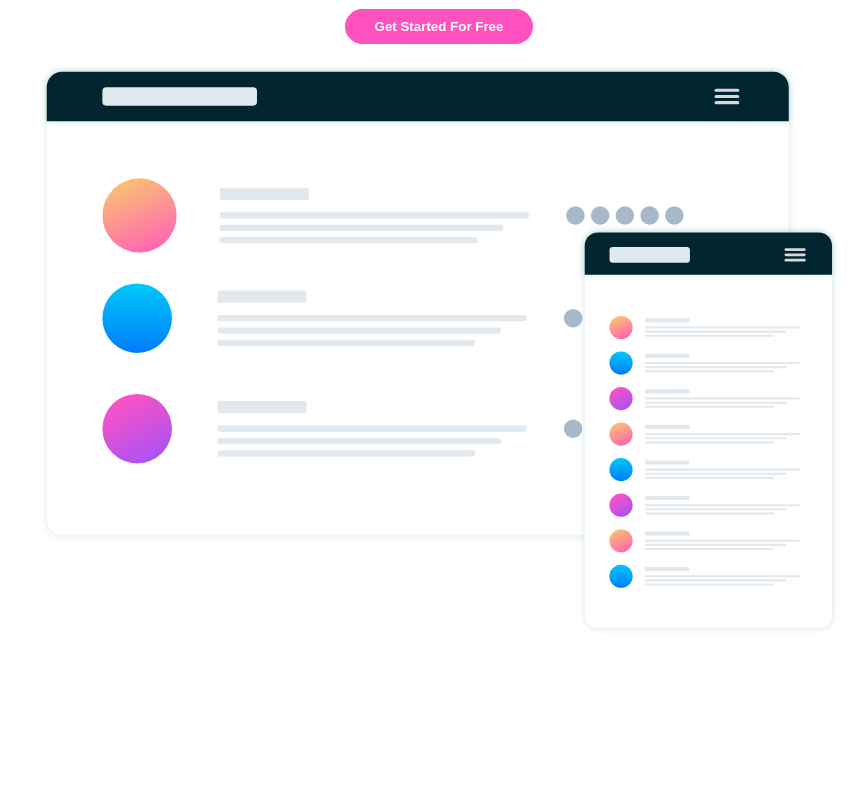
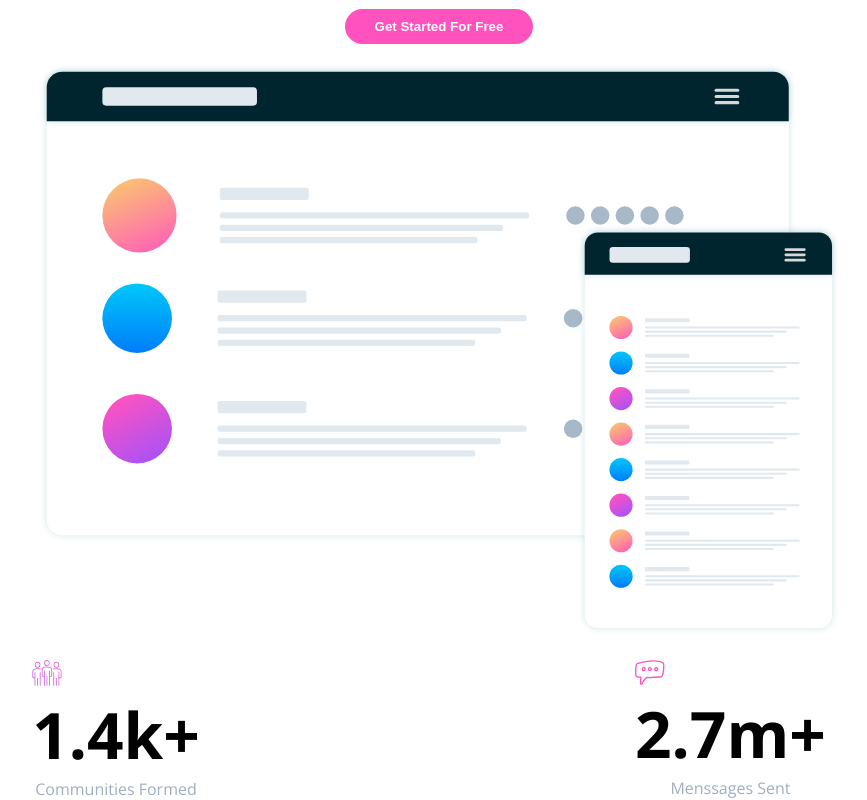
Before and after one commit to Wiriyamu/vue-huddle, a Vue app: page / in a window 1280 px wide. Shown: the part 224-1024 px from the top of the page, without its empty margins (201-1068 px from the left). Before the commit the page ends 864 px from the top, so only its background shows below. Built offline with nearby package versions, Linux system fonts and the light colour scheme.

Commit message:
feat: add statistics

```diff
--- a/src/App.vue
+++ b/src/App.vue
@@ -1,14 +1,16 @@
 <template>
   <div id="app">
     <Header />
+    <Statistics />
   </div>
 </template>
 
 <script>
 import Header from '@/components/Header'
+import Statistics from '@/components/Statistics'
 export default {
   name: 'App',
-  components: { Header }
+  components: { Header, Statistics }
 }
 </script>
 
--- /dev/null
+++ b/src/components/Statistics.vue
@@ -0,0 +1,74 @@
+<template>
+  <section class="statistics">
+    <div class="statistics__container">
+      <div class="statistics__card">
+        <img
+          class="statistics__img"
+          src="@/assets/icon-communities.svg"
+          alt="communities"
+        />
+        <h1 class="statistics__title">1.4k+</h1>
+        <p class="statistics__paragraphy">Communities Formed</p>
+      </div>
+
+      <div class="statistics__card">
+        <img
+          class="statistics__img"
+          src="@/assets/icon-messages.svg"
+          alt="communities"
+        />
+        <h1 class="statistics__title">2.7m+</h1>
+        <p class="statistics__paragraphy">Menssages Sent</p>
+      </div>
+    </div>
+  </section>
+</template>
+
+<script>
+export default {}
+</script>
+
+<style lang="scss">
+.statistics {
+  width: 100%;
+  margin-top: 2rem;
+
+  &__container {
+    display: flex;
+    justify-content: space-around;
+    align-items: center;
+    max-width: 1280px;
+    width: 100%;
+    margin: 0 auto;
+    padding: 0 2%;
+
+    @media screen and (max-width: 576px) {
+      flex-direction: column;
+      justify-content: center;
+      align-items: center;
+    }
+  }
+
+  &__card {
+    margin-right: 2rem;
+
+    @media screen and (max-width: 576px) {
+      margin-bottom: 4rem;
+    }
+  }
+
+  &__img {
+    width: 3rem;
+  }
+
+  &__title {
+    font-size: 6.4rem;
+    text-align: center;
+  }
+
+  &__paragraphy {
+    color: #a0aec0;
+    text-align: center;
+  }
+}
+</style>
```
